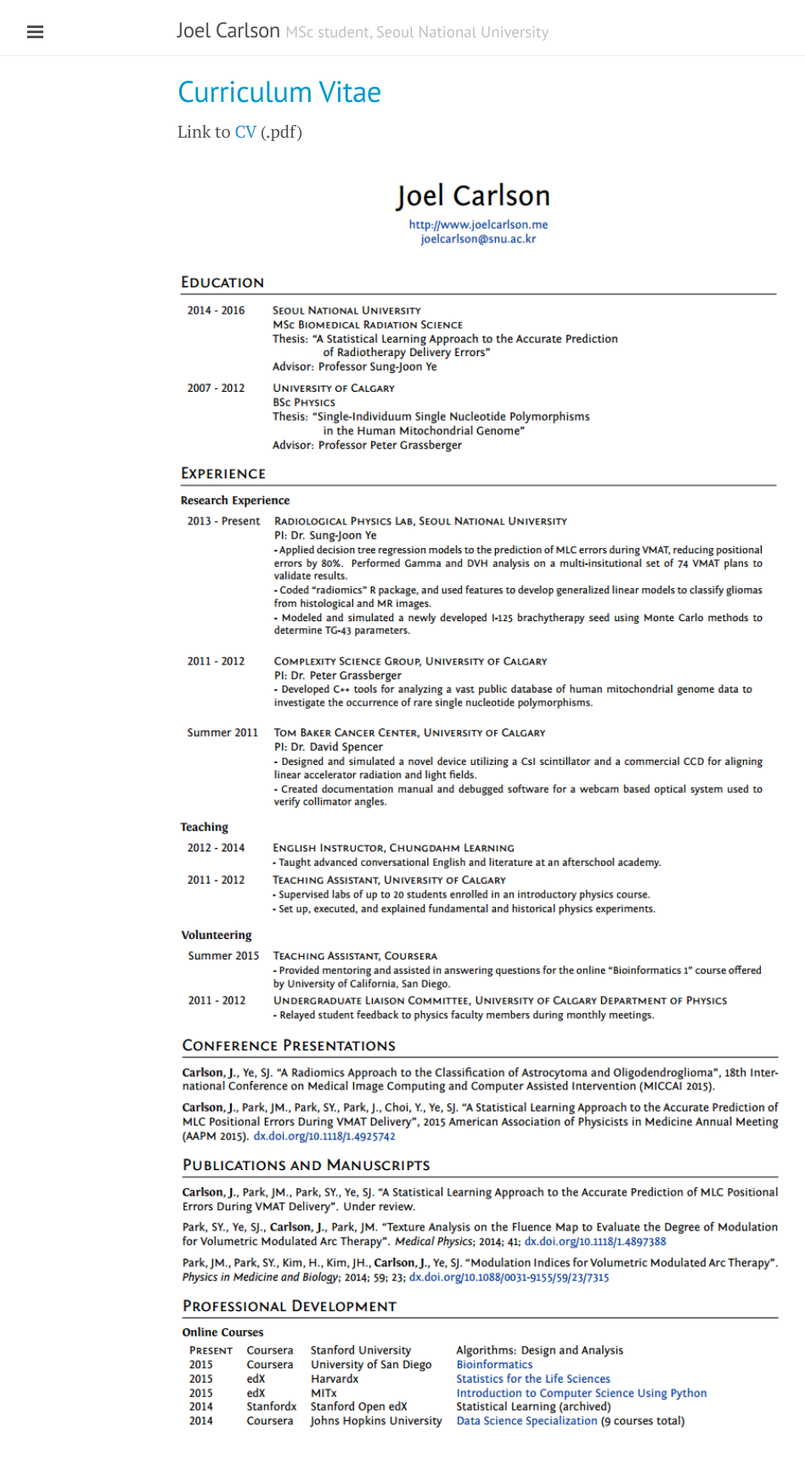
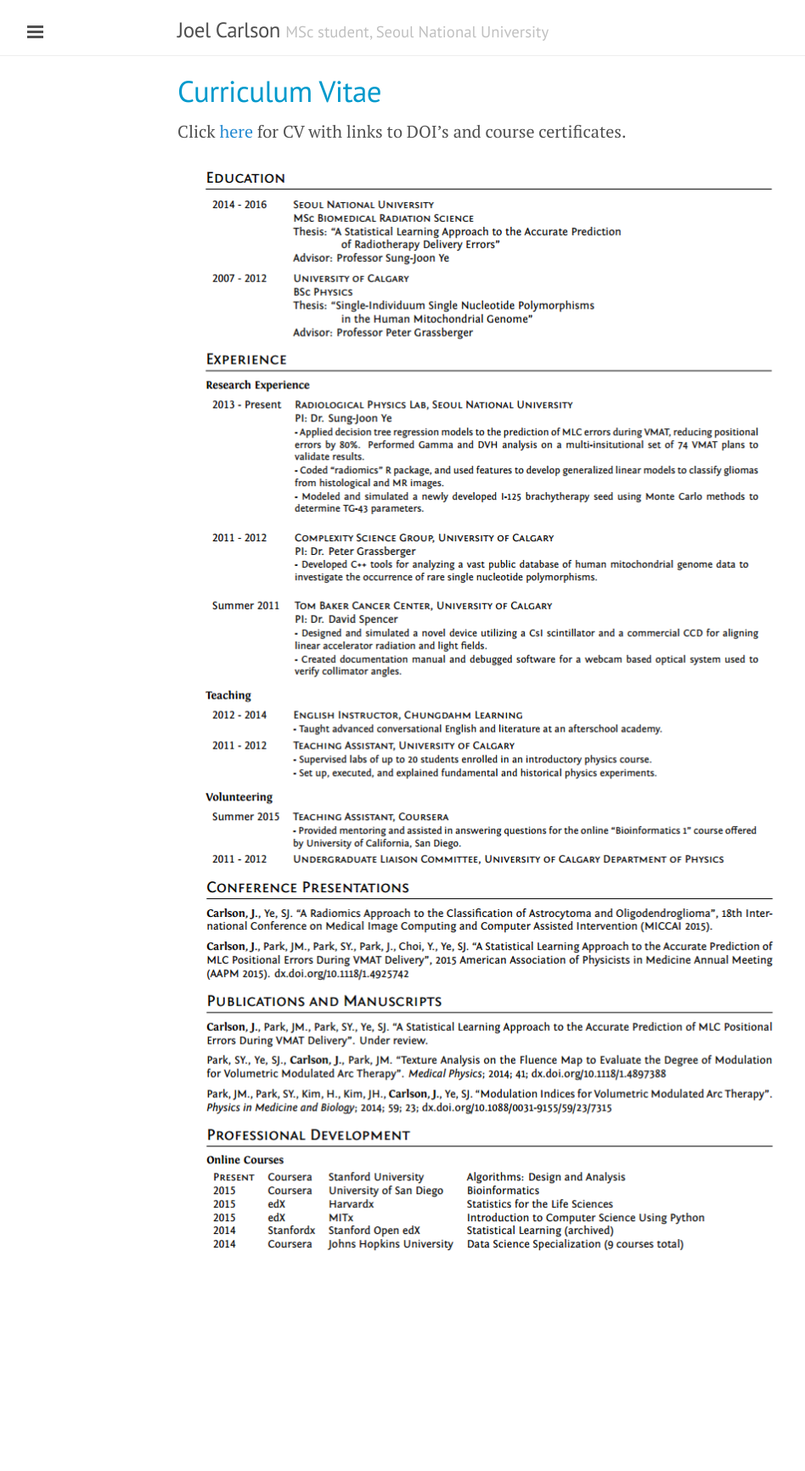
Before and after one commit to joelcarlson/joelcarlson.github.io, a Jekyll site: the page built from CV.md, in a window 1280 px wide. Shown: the whole page at 85% size, without its empty margins (1-949 px from the left). Built offline with Jekyll 4.4.1, drawn with Linux system fonts in a browser that asks for light colours; Markdown is read by kramdown in place of the engine named in the settings; after the commit the page ends 1517 px from its top, so only the background shows below that.

Commit message:
Fix CV page

```diff
--- a/CV.md
+++ b/CV.md
@@ -4,8 +4,8 @@ title: Curriculum Vitae
 permalink: /cv/
 ---
 
-Link to [CV](https://www.dropbox.com/s/r9gwk8ikhqt5j8e/JoelCarlsonCV.pdf?dl=0) (.pdf)
+Click [here](https://www.dropbox.com/s/r9gwk8ikhqt5j8e/JoelCarlsonCV.pdf?dl=0) for CV with links to DOI's and course certificates.
 
 <div>
-  <img src="/figs/CVImage/CVImage.png" alt="Woohoo!" title="Run for cover!" width="750px"/>
+ <a href="https://www.dropbox.com/s/r9gwk8ikhqt5j8e/JoelCarlsonCV.pdf?dl=0"><img src="/figs/CVImage/CVImage.png" alt="CV" title="CV" width="750px"/></a>
 </div>
```
Also changed, not shown: figs/CVImage/CVImage.png.
